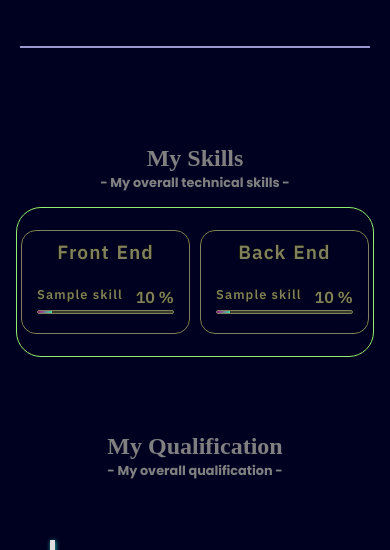
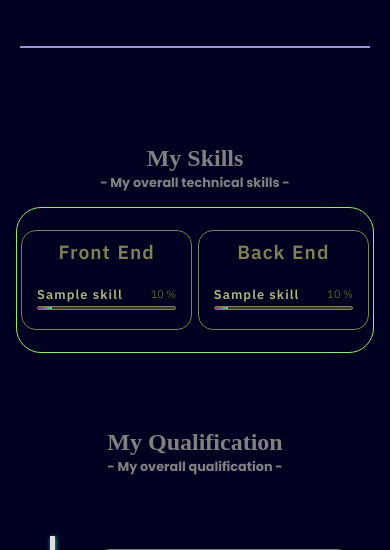
Before and after one commit to Sujan-Rai-426/Profile_Website, a Django app: page / in a window 390 px wide. Shown: the part 1510-2060 px from the top of the page. Run offline with Django 5.2, Linux system fonts and the light colour scheme; tables that the repository leaves empty hold one stand-in row (values such as "Sample post"); some libraries are stand-ins or nearby versions; some web fonts are replaced.

Commit message:
Added visual displaye of % in skill

```diff
--- a/static/css/mobile.css
+++ b/static/css/mobile.css
@@ -29,9 +29,13 @@
     .text-Secondary-heading{
         font-size: .8rem;
         letter-spacing: 1.1px;
+        color: rgb(179, 179, 179);;
+    }
+    .text-Secondary-paragraph{
+        font-size: .68rem;
         color: gray;
+        font-weight: 370;
     }
-
 
     /* === Toggle button === */
     #toggle-switch-label{
@@ -244,6 +248,9 @@
         padding: 0 1px;
         margin: 5px 0px;
         border: .35px solid lightgreen;
+    }
+    .skill-level{
+        gap: .5px
     }
     .skill-section .skill-level li {
         list-style: none;
```
Also changed, not shown: 1 other file.
